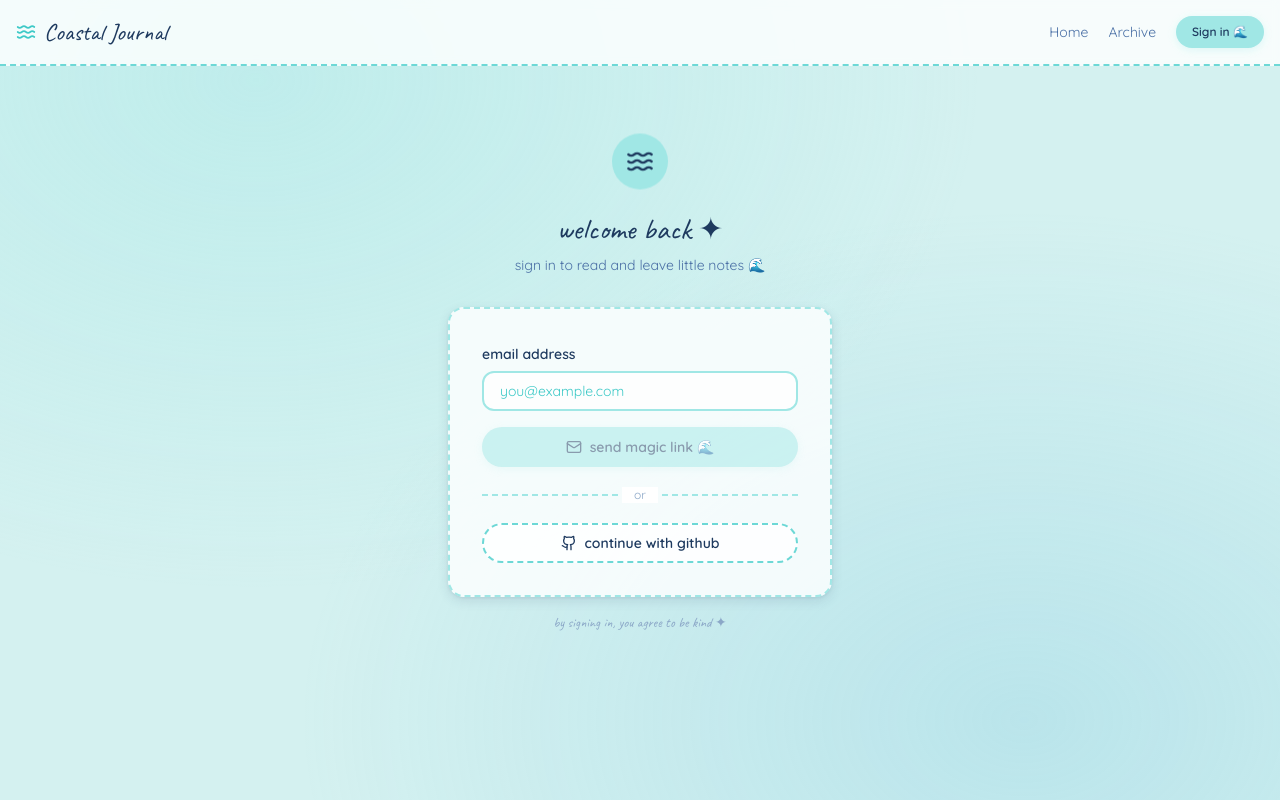
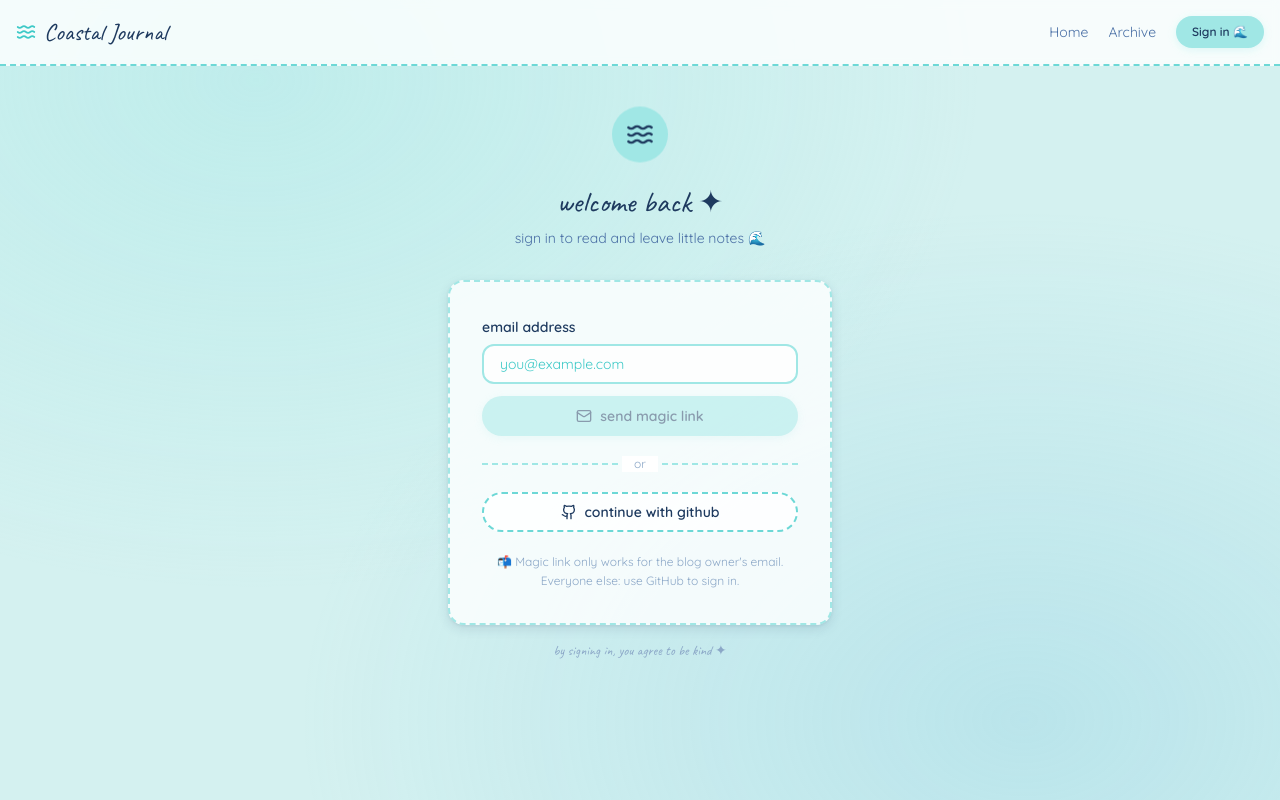
Before and after one commit to Rodney-Kolt/angellablogsite, a Next.js app: page /login in a window 1280 px wide. Shown: the top 800 px of the page. Built offline with nearby package versions, Linux system fonts and the light colour scheme; no server answers.

Commit message:
fix: login page — clarify magic link owner-only, GitHub for everyone else

```diff
--- a/app/login/page.tsx
+++ b/app/login/page.tsx
@@ -10,37 +10,11 @@ import { useSearchParams } from "next/navigation";
 import toast from "react-hot-toast";
 
 function LoginForm() {
-  const [email, setEmail] = useState("");
-  const [loading, setLoading] = useState(false);
-  const [sent, setSent] = useState(false);
   const searchParams = useSearchParams();
   const isVerify = searchParams.get("verify") === "1";
   const isError = searchParams.get("error") === "1";
 
-  const handleEmail = async (e: React.FormEvent) => {
-    e.preventDefault();
-    if (!email) return;
-    setLoading(true);
-    try {
-      const res = await signIn("resend", { email, redirect: false, callbackUrl: "/" });
-      if (res?.error) {
-        // Common errors and friendly messages
-        if (res.error === "Configuration") {
-          toast.error("Email service not configured. Try GitHub sign-in.");
-        } else {
-          toast.error("Couldn't send link — check your email address.");
-        }
-      } else {
-        setSent(true);
-      }
-    } catch {
-      toast.error("Something went wrong. Please try again.");
-    } finally {
-      setLoading(false);
-    }
-  };
-
-  if (sent || isVerify) {
+  if (isVerify) {
     return (
       <div className="text-center space-y-4">
         <div className="w-14 h-14 rounded-full bg-aqua-100 flex items-center justify-center mx-auto">
@@ -48,9 +22,9 @@ function LoginForm() {
         </div>
         <h2 className="font-heading text-2xl text-navy">check your email ✦</h2>
         <p className="font-body text-navy-muted text-sm">
-          we sent a magic link to <strong>{email || "your email"}</strong>. click it to sign in 🌊
+          we sent a magic link — click it to sign in 🌊
         </p>
-        <p className="font-body text-xs text-navy-faint">(check your spam folder if you don&apos;t see it)</p>
+        <p className="font-body text-xs text-navy-faint">(check your spam folder too)</p>
       </div>
     );
   }
@@ -63,27 +37,85 @@ function LoginForm() {
         </div>
       )}
 
-      <form onSubmit={handleEmail} className="space-y-4">
-        <div className="space-y-1.5">
-          <Label htmlFor="email">email address</Label>
-          <Input id="email" type="email" value={email} onChange={(e) => setEmail(e.target.value)} placeholder="you@example.com" required autoComplete="email" />
-        </div>
-        <Button type="submit" className="w-full" disabled={loading || !email}>
-          {loading ? <Loader2 className="w-4 h-4 animate-spin" /> : <Mail className="w-4 h-4" />}
-          {loading ? "sending..." : "send magic link 🌊"}
-        </Button>
-      </form>
+      <EmailForm />
 
       <div className="relative">
-        <div className="absolute inset-0 flex items-center"><div className="w-full border-t-2 border-dashed border-aqua-200" /></div>
-        <div className="relative flex justify-center text-xs"><span className="bg-white px-3 font-body text-navy-faint">or</span></div>
+        <div className="absolute inset-0 flex items-center">
+          <div className="w-full border-t-2 border-dashed border-aqua-200" />
+        </div>
+        <div className="relative flex justify-center text-xs">
+          <span className="bg-white px-3 font-body text-navy-faint">or</span>
+        </div>
       </div>
 
       <Button variant="outline" className="w-full" onClick={() => signIn("github", { callbackUrl: "/" })}>
         <Github className="w-4 h-4" />
         continue with github
       </Button>
+
+      <p className="font-body text-xs text-navy-faint text-center leading-relaxed">
+        📬 Magic link only works for the blog owner&apos;s email.<br />
+        Everyone else: use GitHub to sign in.
+      </p>
     </div>
+  );
+}
+
+function EmailForm() {
+  const [email, setEmail] = useState("");
+  const [loading, setLoading] = useState(false);
+  const [sent, setSent] = useState(false);
+
+  const handleEmail = async (e: React.FormEvent) => {
+    e.preventDefault();
+    if (!email) return;
+    setLoading(true);
+    try {
+      const res = await signIn("resend", { email, redirect: false, callbackUrl: "/" });
+      if (res?.error) {
+        if (res.error === "Configuration") {
+          toast.error("Email service not configured — use GitHub instead.");
+        } else {
+          toast.error("Magic link only works for the owner's email. Use GitHub to sign in.");
+        }
+      } else {
+        setSent(true);
+      }
+    } catch {
+      toast.error("Something went wrong. Try GitHub sign-in.");
+    } finally {
+      setLoading(false);
+    }
+  };
+
+  if (sent) {
+    return (
+      <div className="text-center space-y-3 p-4 rounded-xl bg-aqua-50 border-2 border-dashed border-aqua-200">
+        <CheckCircle className="w-6 h-6 text-aqua-500 mx-auto" />
+        <p className="font-body text-sm text-navy">magic link sent! check your inbox 🌊</p>
+      </div>
+    );
+  }
+
+  return (
+    <form onSubmit={handleEmail} className="space-y-3">
+      <div className="space-y-1.5">
+        <Label htmlFor="email">email address</Label>
+        <Input
+          id="email"
+          type="email"
+          value={email}
+          onChange={(e) => setEmail(e.target.value)}
+          placeholder="you@example.com"
+          required
+          autoComplete="email"
+        />
+      </div>
+      <Button type="submit" className="w-full" disabled={loading || !email}>
+        {loading ? <Loader2 className="w-4 h-4 animate-spin" /> : <Mail className="w-4 h-4" />}
+        {loading ? "sending..." : "send magic link"}
+      </Button>
+    </form>
   );
 }
 
```
